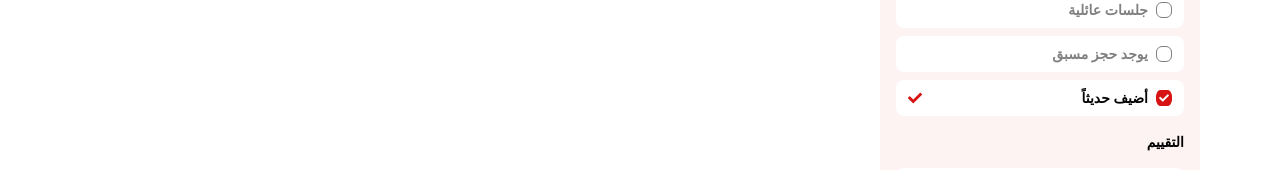
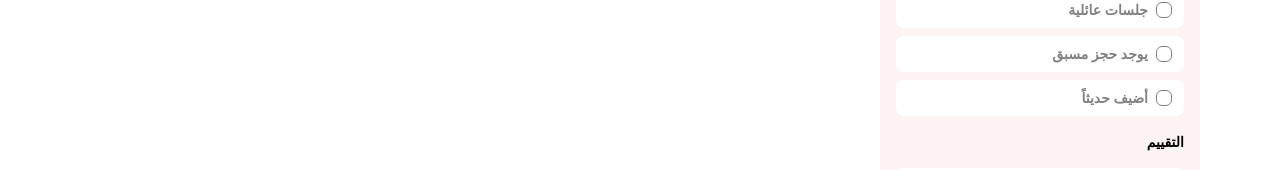
Before and after one commit to Foody-site/Foody-Website, a React (Vite) app: page / in a window 1280 px wide. Shown: the part 2051-2221 px from the top of the page. Built offline with nearby package versions, Linux system fonts and the light colour scheme; no server answers; sample sign-in values are in the browser's storage.

Commit message:
Update default selected meals and reset initial selected options in FoodFilter component

```diff
--- a/src/components/shared/filters/FoodFilter.jsx
+++ b/src/components/shared/filters/FoodFilter.jsx
@@ -14,11 +14,11 @@ const FoodFilter = ({ onSearch }) => {
     breakfast: false,
     lateBreakfast: false,
     lunch: false,
-    dinner: true,
+    dinner: false,
   });
 
   const [searchQuery, setSearchQuery] = useState("");
-  const [selectedOptions, setSelectedOptions] = useState(["أضيف حديثاً"]);
+  const [selectedOptions, setSelectedOptions] = useState([""]);
   const [ratingRange, setRatingRange] = useState(null);
   const [selectedRegion, setSelectedRegion] = useState("");
   const [selectedCity, setSelectedCity] = useState("");
```
